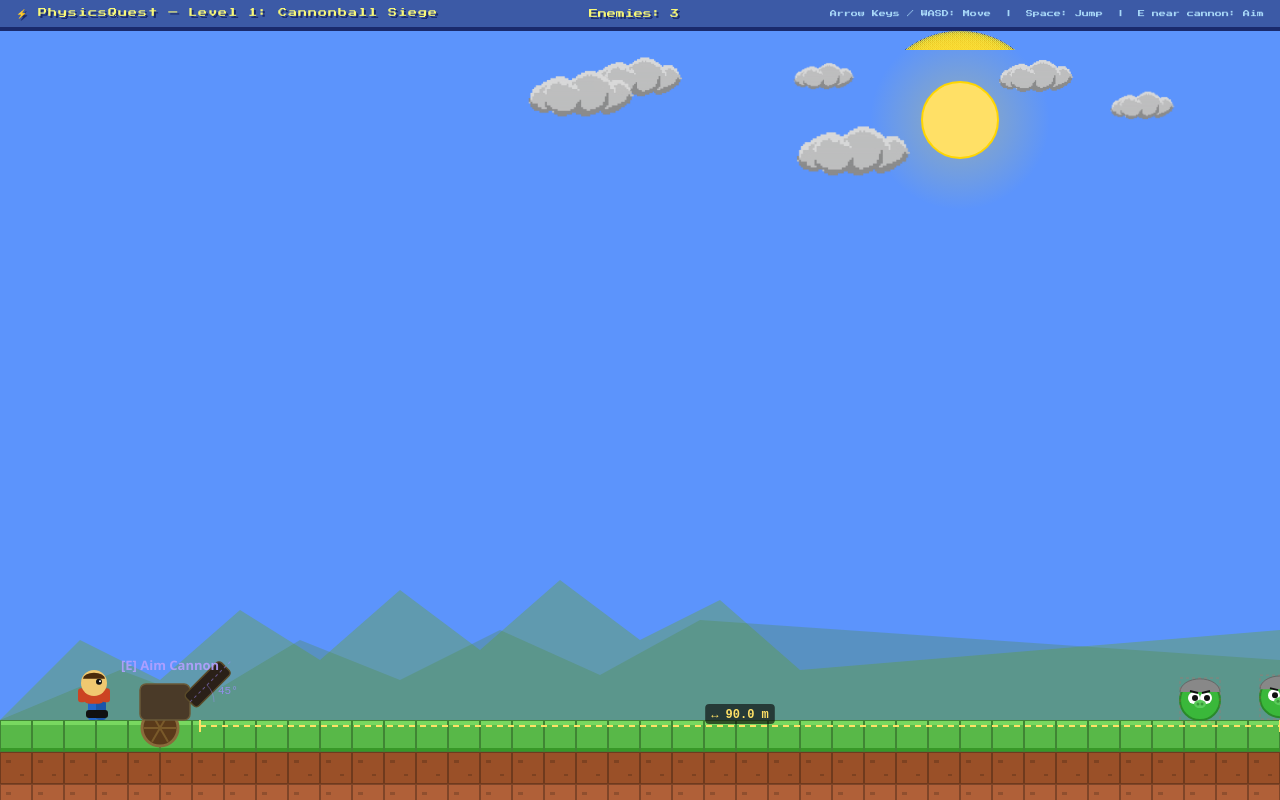
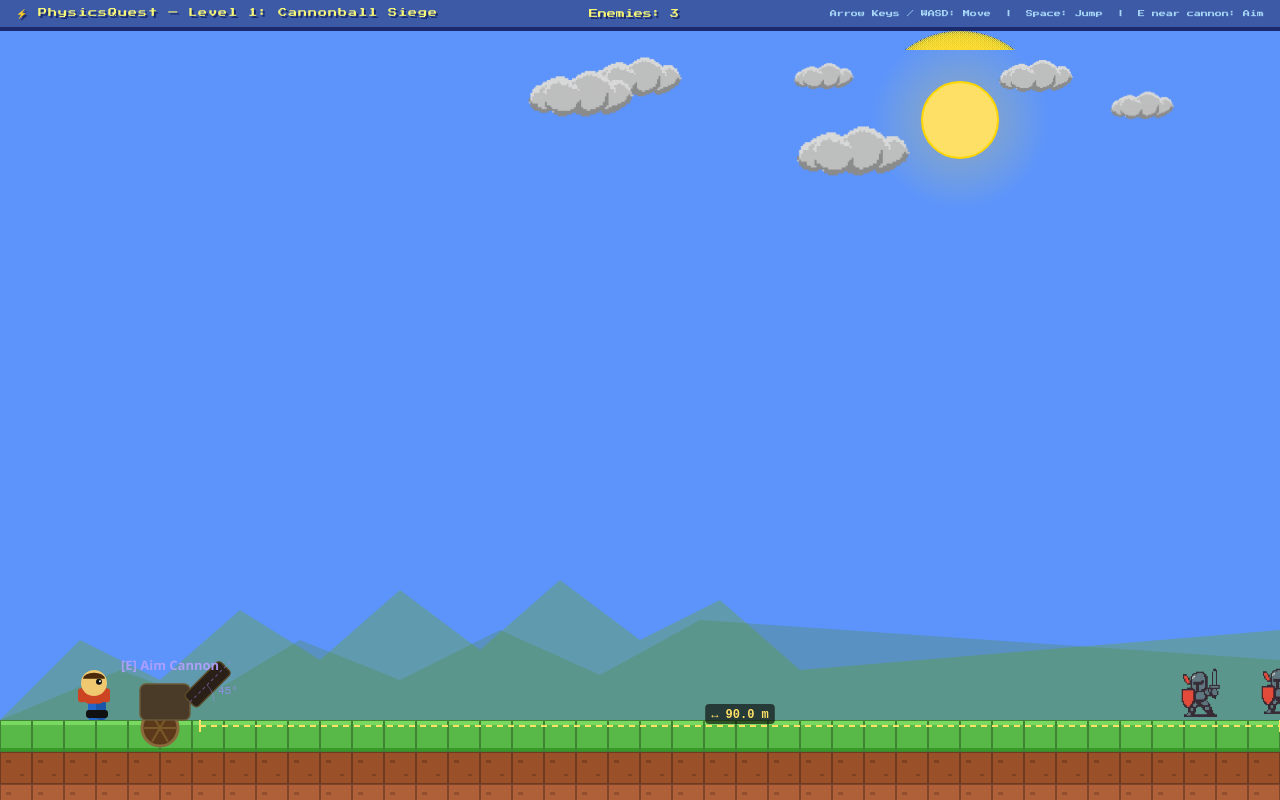
Before and after one commit to Soham-Donode/physics_adventure, a plain HTML site: page levels/level1/index.html in a window 1280 px wide. Drawn offline with Linux system fonts and the light colour scheme.

Commit message:
changed enemies

```diff
--- a/levels/level1/index.html
+++ b/levels/level1/index.html
@@ -86,17 +86,6 @@ body { background:#5c94fc; font-family:'Press Start 2P',monospace; overflow:hidd
 .dialog-box input[type=number]::-webkit-inner-spin-button,
 .dialog-box input[type=number]::-webkit-outer-spin-button { -webkit-appearance:none; }
 
-.hint-row { display:flex; gap:6px; margin-bottom:14px; flex-wrap:wrap; }
-.hint-chip {
-  background:#5a8000; border:3px solid #000;
-  box-shadow:2px 2px 0 #1a3000;
-  padding:5px 10px; color:#f8f878;
-  font-family:'Press Start 2P',monospace; font-size:7px;
-  cursor:pointer; letter-spacing:0.5px;
-  transition:transform .1s;
-}
-.hint-chip:hover { transform:translate(-1px,-1px); box-shadow:3px 3px 0 #1a3000; }
-.hint-chip:active { transform:translate(1px,1px); box-shadow:1px 1px 0 #1a3000; }
 
 .btn-row { display:flex; gap:10px; margin-top:4px; }
 .btn-shoot {
@@ -184,12 +173,6 @@ body { background:#5c94fc; font-family:'Press Start 2P',monospace; overflow:hidd
     <input type="number" id="angleInput" min="0" max="90" value="45" placeholder="e.g. 45">
     <label>Launch Speed v (10–150 m/s)</label>
     <input type="number" id="speedInput" min="10" max="150" value="60" placeholder="e.g. 60">
-    <div class="hint-row">
-      <span class="hint-chip" onclick="fillHint(30,80)">30° / 80</span>
-      <span class="hint-chip" onclick="fillHint(45,70)">45° / 70</span>
-      <span class="hint-chip" onclick="fillHint(60,65)">60° / 65</span>
-      <span class="hint-chip" onclick="fillHint(25,100)">25° / 100</span>
-    </div>
     <div class="btn-row">
       <button class="btn-cancel" onclick="closeDialog()">Cancel</button>
       <button class="btn-shoot" onclick="shootCannon()">🔥 FIRE!</button>
@@ -233,6 +216,8 @@ let hitEffects = []; // {x, y, text, life}
 let clouds = [];
 const cloudImg = new Image();
 cloudImg.src = '../../assets/cloud.png';
+const villianImg = new Image();
+villianImg.src = '../../assets/villian.png';
 
 function makeClouds(W) {
   clouds = Array.from({length: 6}, () => ({
@@ -265,7 +250,7 @@ let projectile = null;
 let enemies = [];
 function makeEnemies() {
   const gY   = GROUND_Y();
-  const EW   = 40, EH = 44;
+  const EW   = 52, EH = 58;
   // cannon right-edge (startX of ruler) + 90 m in pixels = middle enemy centre
   const midCx = (cannon.x + cannon.w) + 90 * SCALE;  // = 200 + 1080 = 1280
   const midX  = midCx - EW / 2;                       // enemy.x so centre = midCx
@@ -331,10 +316,6 @@ function openDialog() {
 }
 function closeDialog() {
   document.getElementById('cannonDialog').classList.remove('show');
-}
-function fillHint(a, s) {
-  document.getElementById('angleInput').value = a;
-  document.getElementById('speedInput').value = s;
 }
 function shootCannon() {
   const angleDeg = parseFloat(document.getElementById('angleInput').value);
@@ -898,47 +879,12 @@ function drawEnemy(e) {
   const bob = Math.sin(e.wobble) * 3;
   const ex = e.x, ey = e.y + bob;
 
-  // Body (pig-like, Angry Birds style)
-  ctx.fillStyle = '#3ab83a';
-  ctx.beginPath();
-  ctx.arc(ex + e.w/2, ey + e.h/2, e.w/2, 0, Math.PI*2);
-  ctx.fill();
-  ctx.strokeStyle = '#2a8a2a';
-  ctx.lineWidth = 2;
-  ctx.stroke();
-
-  // Helmet
-  ctx.fillStyle = '#888';
-  ctx.beginPath();
-  ctx.ellipse(ex+e.w/2, ey+e.h/2-8, e.w/2, e.h*0.3, 0, Math.PI, 0);
-  ctx.fill();
-  ctx.strokeStyle='#666';ctx.lineWidth=1;ctx.stroke();
-
-  // Eyes
-  ctx.fillStyle='#fff';
-  ctx.beginPath();ctx.arc(ex+e.w/2-6,ey+e.h/2-2,6,0,Math.PI*2);ctx.fill();
-  ctx.beginPath();ctx.arc(ex+e.w/2+6,ey+e.h/2-2,6,0,Math.PI*2);ctx.fill();
-  ctx.fillStyle='#111';
-  ctx.beginPath();ctx.arc(ex+e.w/2-5,ey+e.h/2-2,3,0,Math.PI*2);ctx.fill();
-  ctx.beginPath();ctx.arc(ex+e.w/2+7,ey+e.h/2-2,3,0,Math.PI*2);ctx.fill();
-
-  // Angry eyebrows
-  ctx.strokeStyle='#111';ctx.lineWidth=2;
-  ctx.beginPath();ctx.moveTo(ex+e.w/2-10,ey+e.h/2-9);ctx.lineTo(ex+e.w/2-2,ey+e.h/2-7);ctx.stroke();
-  ctx.beginPath();ctx.moveTo(ex+e.w/2+10,ey+e.h/2-9);ctx.lineTo(ex+e.w/2+2,ey+e.h/2-7);ctx.stroke();
-
-  // Snout
-  ctx.fillStyle='#5acc5a';
-  ctx.beginPath();ctx.ellipse(ex+e.w/2,ey+e.h/2+4,6,4,0,0,Math.PI*2);ctx.fill();
-  ctx.fillStyle='#3a9a3a';
-  ctx.beginPath();ctx.arc(ex+e.w/2-2,ey+e.h/2+4,1.5,0,Math.PI*2);ctx.fill();
-  ctx.beginPath();ctx.arc(ex+e.w/2+2,ey+e.h/2+4,1.5,0,Math.PI*2);ctx.fill();
-
-  // Hitbox (subtle glow)
-  ctx.strokeStyle='rgba(255,80,80,0.3)';ctx.lineWidth=1;
-  ctx.setLineDash([3,3]);
-  ctx.strokeRect(ex, ey, e.w, e.h);
-  ctx.setLineDash([]);
+  ctx.save();
+  // Flip image to face left (towards hero)
+  ctx.translate(ex + e.w/2, ey + e.h/2);
+  ctx.scale(-1, 1);
+  ctx.drawImage(villianImg, -e.w/2, -e.h/2, e.w, e.h);
+  ctx.restore();
 }
 
 function drawPlayer() {
```
Also changed, not shown: assets/villian.png (added).
